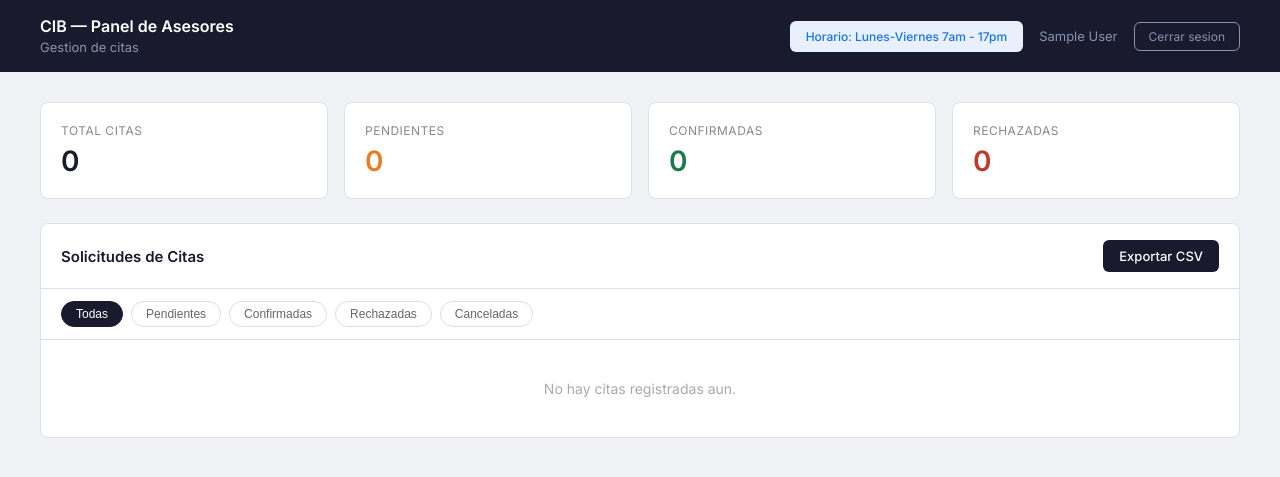
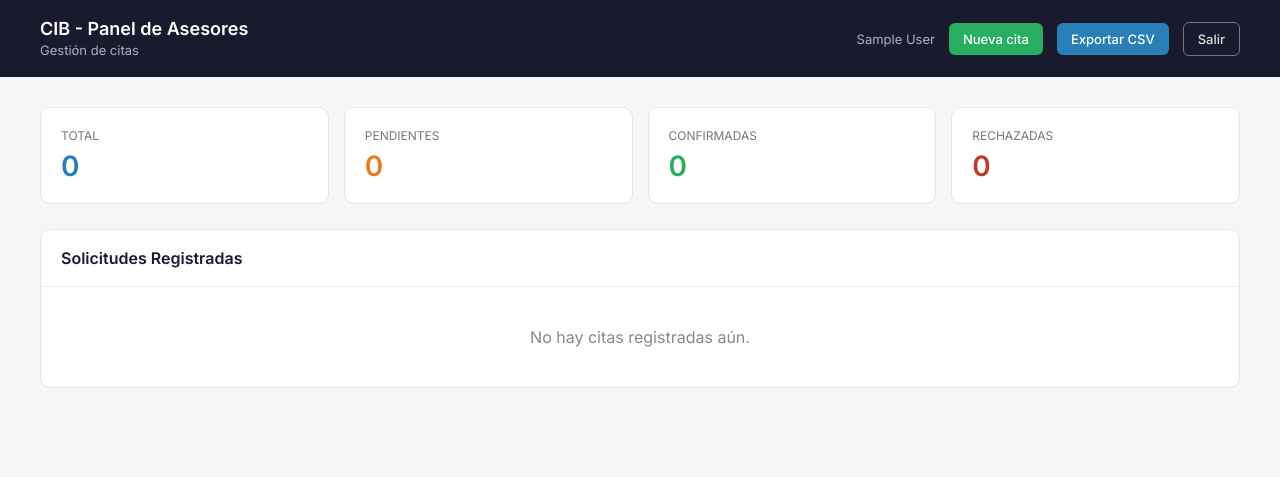
Before and after one commit to SistemasCIB/python, a Flask app: page /asesor in a window 1280 px wide. Shown: the top 477 px of the page. Run offline with Flask 3, Linux system fonts and the light colour scheme; the visitor is signed in with stand-in values (Sample User, id 1).

Commit message:
panel asesor mejoras

```diff
--- a/templates/asesor.html
+++ b/templates/asesor.html
@@ -3,289 +3,405 @@
 <head>
 <meta charset="UTF-8">
 <meta name="viewport" content="width=device-width, initial-scale=1.0">
+
 <title>CIB - Panel Asesor</title>
+
 <link href="https://fonts.googleapis.com/css2?family=Inter:wght@300;400;500;600&display=swap" rel="stylesheet">
+
 <style>
-        * { margin: 0; padding: 0; box-sizing: border-box; }
-        body { font-family: 'Inter', sans-serif; background: #f0f2f5; color: #1a1a2e; }
+*{
+    margin:0;
+    padding:0;
+    box-sizing:border-box;
+}
 
-        header {
-            background: #1a1a2e;
-            color: white;
-            padding: 16px 40px;
-            display: flex;
-            justify-content: space-between;
-            align-items: center;
+body{
+    font-family:'Inter',sans-serif;
+    background:#f4f6f8;
+    color:#1a1a2e;
 }
-        header h1 { font-size: 16px; font-weight: 600; }
-        header span { font-size: 13px; color: #8892b0; }
-        .header-right { display: flex; align-items: center; gap: 16px; }
-        .btn-logout {
-            background: transparent;
-            border: 1px solid #8892b0;
-            color: #8892b0;
-            padding: 6px 14px;
-            border-radius: 6px;
-            font-size: 12px;
-            cursor: pointer;
-            text-decoration: none;
-            transition: all 0.2s;
+
+/* HEADER */
+
+header{
+    background:#1a1a2e;
+    color:white;
+    padding:18px 40px;
+    display:flex;
+    justify-content:space-between;
+    align-items:center;
 }
-        .btn-logout:hover { border-color: white; color: white; }
 
-        .content { padding: 30px 40px; }
+header h1{
+    font-size:18px;
+    font-weight:600;
+}
 
-        .stats {
-            display: grid;
-            grid-template-columns: repeat(4, 1fr);
-            gap: 16px;
-            margin-bottom: 24px;
+header span{
+    font-size:13px;
+    color:#aab0c5;
 }
-        .stat-card {
-            background: white;
-            border-radius: 8px;
-            padding: 20px;
-            border: 1px solid #e0e0e0;
+
+.header-right{
+    display:flex;
+    align-items:center;
+    gap:14px;
 }
-        .stat-card .label { font-size: 12px; color: #888; text-transform: uppercase; letter-spacing: 0.5px; }
-        .stat-card .value { font-size: 28px; font-weight: 600; margin-top: 6px; }
-        .stat-card.pendiente .value { color: #e67e22; }
-        .stat-card.confirmada .value { color: #1a7a4a; }
-        .stat-card.rechazada .value { color: #c0392b; }
-        .stat-card.total .value { color: #1a1a2e; }
 
-        .table-wrapper {
-            background: white;
-            border-radius: 8px;
-            border: 1px solid #e0e0e0;
-            overflow: hidden;
+.btn-header{
+    text-decoration:none;
+    padding:8px 14px;
+    border-radius:6px;
+    font-size:13px;
+    font-weight:500;
 }
-        .table-header {
-            padding: 16px 20px;
-            border-bottom: 1px solid #e0e0e0;
-            display: flex;
-            justify-content: space-between;
-            align-items: center;
+
+.btn-nueva{
+    background:#27ae60;
+    color:white;
 }
-        .table-header h2 { font-size: 15px; font-weight: 600; }
 
-        .btn-exportar {
-            background: #1a1a2e;
-            color: white;
-            padding: 8px 16px;
-            border-radius: 6px;
-            font-size: 13px;
-            text-decoration: none;
-            font-weight: 500;
-            transition: background 0.2s;
+.btn-exportar{
+    background:#2980b9;
+    color:white;
 }
-        .btn-exportar:hover { background: #2d2d4e; }
 
-        .filtros {
-            padding: 12px 20px;
-            border-bottom: 1px solid #e0e0e0;
-            display: flex;
-            gap: 8px;
+.btn-logout{
+    border:1px solid #777;
+    color:#ddd;
 }
-        .filtro {
-            padding: 5px 14px;
-            border-radius: 20px;
-            font-size: 12px;
-            font-weight: 500;
-            cursor: pointer;
-            border: 1px solid #ddd;
-            background: white;
-            color: #666;
-            transition: all 0.2s;
+
+/* CONTENT */
+
+.content{
+    padding:30px 40px;
 }
-        .filtro.active, .filtro:hover { background: #1a1a2e; color: white; border-color: #1a1a2e; }
 
-        table { width: 100%; border-collapse: collapse; }
-        th {
-            background: #fafafa;
-            padding: 11px 16px;
-            text-align: left;
-            font-size: 12px;
-            font-weight: 600;
-            color: #888;
-            text-transform: uppercase;
-            letter-spacing: 0.4px;
-            border-bottom: 1px solid #e0e0e0;
+/* STATS */
+
+.stats{
+    display:grid;
+    grid-template-columns:repeat(4,1fr);
+    gap:15px;
+    margin-bottom:25px;
 }
-        td {
-            padding: 12px 16px;
-            font-size: 13px;
-            border-bottom: 1px solid #f0f0f0;
-            color: #333;
+
+.card{
+    background:white;
+    border-radius:10px;
+    padding:20px;
+    border:1px solid #e5e5e5;
 }
-        tr:last-child td { border-bottom: none; }
-        tr:hover td { background: #fafafa; }
 
-        .pill {
-            display: inline-block;
-            padding: 3px 10px;
-            border-radius: 20px;
-            font-size: 11px;
-            font-weight: 500;
+.card .label{
+    font-size:12px;
+    color:#777;
+    text-transform:uppercase;
 }
-        .pill.pendiente  { background: #fef3e2; color: #e67e22; }
-        .pill.confirmada { background: #e6f7ef; color: #1a7a4a; }
-        .pill.rechazada  { background: #fdecea; color: #c0392b; }
-        .pill.cancelada  { background: #f0f0f0; color: #888; }
-        .pill.presencial { background: #e8f0fe; color: #1a73e8; }
-        .pill.domicilio  { background: #f3e8fd; color: #7b1fa2; }
 
-        .acciones { display: flex; gap: 6px; }
-        .btn-confirmar {
-            background: #e6f7ef;
-            color: #1a7a4a;
-            border: none;
-            padding: 5px 12px;
-            border-radius: 6px;
-            font-size: 12px;
-            font-weight: 500;
-            cursor: pointer;
-            text-decoration: none;
-            transition: background 0.2s;
+.card .value{
+    margin-top:6px;
+    font-size:28px;
+    font-weight:700;
 }
-        .btn-confirmar:hover { background: #1a7a4a; color: white; }
-        .btn-rechazar {
-            background: #fdecea;
-            color: #c0392b;
-            border: none;
-            padding: 5px 12px;
-            border-radius: 6px;
-            font-size: 12px;
-            font-weight: 500;
-            cursor: pointer;
-            text-decoration: none;
-            transition: background 0.2s;
+
+.orange{ color:#e67e22; }
+.green{ color:#27ae60; }
+.red{ color:#c0392b; }
+.blue{ color:#2980b9; }
+
+/* TABLE */
+
+.table-box{
+    background:white;
+    border-radius:10px;
+    overflow:hidden;
+    border:1px solid #e5e5e5;
 }
-        .btn-rechazar:hover { background: #c0392b; color: white; }
 
-        .horario {
-            background: #e8f0fe;
-            color: #1a73e8;
-            padding: 8px 16px;
-            border-radius: 6px;
-            font-size: 12px;
-            font-weight: 500;
+.table-header{
+    padding:18px 20px;
+    border-bottom:1px solid #eee;
+    font-weight:600;
 }
-        .empty { text-align: center; padding: 40px; color: #aaa; font-size: 14px; }
+
+table{
+    width:100%;
+    border-collapse:collapse;
+}
+
+th{
+    background:#fafafa;
+    padding:12px;
+    font-size:12px;
+    text-transform:uppercase;
+    color:#777;
+    text-align:left;
+}
+
+td{
+    padding:12px;
+    font-size:13px;
+    border-bottom:1px solid #f0f0f0;
+}
+
+tr:hover td{
+    background:#fafafa;
+}
+
+/* PILLS */
+
+.pill{
+    padding:4px 10px;
+    border-radius:20px;
+    font-size:11px;
+    font-weight:600;
+    display:inline-block;
+}
+
+.pendiente{
+    background:#fff3e0;
+    color:#e67e22;
+}
+
+.confirmada{
+    background:#e8f8ef;
+    color:#27ae60;
+}
+
+.rechazada{
+    background:#fdecea;
+    color:#c0392b;
+}
+
+.cancelada{
+    background:#f0f0f0;
+    color:#888;
+}
+
+.presencial{
+    background:#e8f0fe;
+    color:#1a73e8;
+}
+
+.domicilio{
+    background:#f4e8fd;
+    color:#7b1fa2;
+}
+
+/* ACTIONS */
+
+.actions{
+    display:flex;
+    gap:6px;
+    flex-wrap:wrap;
+}
+
+.btn{
+    padding:6px 10px;
+    border-radius:6px;
+    text-decoration:none;
+    font-size:12px;
+    font-weight:600;
+}
+
+.btn-confirm{
+    background:#e8f8ef;
+    color:#27ae60;
+}
+
+.btn-edit{
+    background:#e8f0fe;
+    color:#1a73e8;
+}
+
+.btn-reject{
+    background:#fdecea;
+    color:#c0392b;
+}
+
+.empty{
+    text-align:center;
+    padding:40px;
+    color:#888;
+}
 </style>
 </head>
+
 <body>
 
 <header>
+
     <div>
-        <h1>CIB — Panel de Asesores</h1>
-        <span>Gestion de citas</span>
+        <h1>CIB - Panel de Asesores</h1>
+        <span>Gestión de citas</span>
     </div>
+
     <div class="header-right">
-        <span class="horario">Horario: Lunes-Viernes {{ horario_inicio }}am - {{ horario_fin }}pm</span>
-        <span style="color:#8892b0; font-size:13px;">{{ asesor_nombre }}</span>
-        <a href="/asesor/logout" class="btn-logout">Cerrar sesion</a>
+
+        <span>{{ asesor_nombre }}</span>
+
+        <a href="/asesor/nueva" class="btn-header btn-nueva">
+            Nueva cita
+        </a>
+
+        <a href="/asesor/exportar" class="btn-header btn-exportar">
+            Exportar CSV
+        </a>
+
+        <a href="/asesor/logout" class="btn-header btn-logout">
+            Salir
+        </a>
+
     </div>
+
 </header>
+
 
 <div class="content">
 
+    <!-- STATS -->
+
     <div class="stats">
-        <div class="stat-card total">
-            <div class="label">Total citas</div>
-            <div class="value">{{ citas|length }}</div>
+
+        <div class="card">
+            <div class="label">Total</div>
+            <div class="value blue">{{ citas|length }}</div>
         </div>
-        <div class="stat-card pendiente">
+
+        <div class="card">
             <div class="label">Pendientes</div>
-            <div class="value">{{ citas|selectattr('estado','equalto','pendiente')|list|length }}</div>
-        </div>
-        <div class="stat-card confirmada">
-            <div class="label">Confirmadas</div>
-            <div class="value">{{ citas|selectattr('estado','equalto','confirmada')|list|length }}</div>
-        </div>
-        <div class="stat-card rechazada">
-            <div class="label">Rechazadas</div>
-            <div class="value">{{ citas|selectattr('estado','equalto','rechazada')|list|length }}</div>
+            <div class="value orange">
+                {{ citas|selectattr('estado','equalto','pendiente')|list|length }}
             </div>
         </div>
 
-    <div class="table-wrapper">
-        <div class="table-header">
-            <h2>Solicitudes de Citas</h2>
-            <a href="/asesor/exportar" class="btn-exportar">Exportar CSV</a>
+        <div class="card">
+            <div class="label">Confirmadas</div>
+            <div class="value green">
+                {{ citas|selectattr('estado','equalto','confirmada')|list|length }}
+            </div>
         </div>
 
-        <div class="filtros">
-            <button class="filtro active" onclick="filtrar('todas', this)">Todas</button>
-            <button class="filtro" onclick="filtrar('pendiente', this)">Pendientes</button>
-            <button class="filtro" onclick="filtrar('confirmada', this)">Confirmadas</button>
-            <button class="filtro" onclick="filtrar('rechazada', this)">Rechazadas</button>
-            <button class="filtro" onclick="filtrar('cancelada', this)">Canceladas</button>
+        <div class="card">
+            <div class="label">Rechazadas</div>
+            <div class="value red">
+                {{ citas|selectattr('estado','equalto','rechazada')|list|length }}
+            </div>
+        </div>
+
+    </div>
+
+
+    <!-- TABLE -->
+
+    <div class="table-box">
+
+        <div class="table-header">
+            Solicitudes Registradas
         </div>
 
         {% if citas %}
+
         <table>
+
             <thead>
                 <tr>
-                    <th>#</th>
+                    <th>ID</th>
                     <th>Nombre</th>
                     <th>Documento</th>
                     <th>Telefono</th>
                     <th>Tipo</th>
                     <th>Motivo</th>
-                    <th>Fecha solicitada</th>
+                    <th>Fecha</th>
                     <th>Estado</th>
                     <th>Registrada</th>
                     <th>Acciones</th>
                 </tr>
             </thead>
-            <tbody id="tablaCitas">
+
+            <tbody>
+
             {% for c in citas %}
-                <tr data-estado="{{ c.estado }}">
-                    <td style="color:#888;">{{ c.id }}</td>
-                    <td><strong>{{ c.nombre }}</strong></td>
+
+                <tr>
+
+                    <td>{{ c.id }}</td>
+
+                    <td>
+                        <strong>{{ c.nombre }}</strong>
+                    </td>
+
                     <td>{{ c.documento }}</td>
+
                     <td>{{ c.telefono }}</td>
-                    <td><span class="pill {{ c.tipo_cita }}">{{ c.tipo_cita.capitalize() if c.tipo_cita else '-' }}</span></td>
-                    <td style="max-width:200px;">{{ c.motivo }}</td>
+
+                    <td>
+                        <span class="pill {{ c.tipo_cita }}">
+                            {{ c.tipo_cita.capitalize() }}
+                        </span>
+                    </td>
+
+                    <td>{{ c.motivo }}</td>
+
                     <td>{{ c.fecha_cita }}</td>
-                    <td><span class="pill {{ c.estado }}">{{ c.estado.capitalize() }}</span></td>
-                    <td style="color:#888; white-space:nowrap;">{{ c.creada_en.strftime('%d/%m/%Y %H:%M') }}</td>
+
                     <td>
-                        <div class="acciones">
+                        <span class="pill {{ c.estado }}">
+                            {{ c.estado.capitalize() }}
+                        </span>
+                    </td>
+
+                    <td>
+                        {{ c.creada_en.strftime('%d/%m/%Y %H:%M') }}
+                    </td>
+
+                    <td>
+
+                        <div class="actions">
+
                             {% if c.estado == 'pendiente' %}
-                            <a href="/asesor/confirmar/{{ c.id }}" class="btn-confirmar"
-                               onclick="return confirm('Confirmar cita de {{ c.nombre }}?')">Confirmar</a>
-                            <a href="/asesor/rechazar/{{ c.id }}" class="btn-rechazar"
-                               onclick="return confirm('Rechazar cita de {{ c.nombre }}?')">Rechazar</a>
-                            {% else %}
-                            <span style="color:#bbb; font-size:12px;">Sin acciones</span>
+
+                            <a href="/asesor/confirmar/{{ c.id }}"
+                               class="btn btn-confirm">
+                               Confirmar
+                            </a>
+
+                            <a href="/asesor/rechazar/{{ c.id }}"
+                               class="btn btn-reject">
+                               Rechazar
+                            </a>
+
                             {% endif %}
-                        </div>
-                    </td>
-                </tr>
-                {% endfor %}
-            </tbody>
-        </table>
-        {% else %}
-        <div class="empty">No hay citas registradas aun.</div>
-        {% endif %}
-    </div>
+
+                            <a href="/asesor/editar/{{ c.id }}"
+                               class="btn btn-edit">
+                               Editar
+                            </a>
+
                         </div>
 
-<script>
-    function filtrar(estado, btn) {
-        document.querySelectorAll('.filtro').forEach(f => f.classList.remove('active'));
-        btn.classList.add('active');
-        document.querySelectorAll('#tablaCitas tr').forEach(row => {
-            if (estado === 'todas' || row.dataset.estado === estado) {
-                row.style.display = '';
-            } else {
-                row.style.display = 'none';
-            }
-        });
-    }
-</script>
+                    </td>
+
+                </tr>
+
+            {% endfor %}
+
+            </tbody>
+
+        </table>
+
+        {% else %}
+
+        <div class="empty">
+            No hay citas registradas aún.
+        </div>
+
+        {% endif %}
+
+    </div>
+
+</div>
 
 </body>
 </html>
```
Also changed, not shown: asesor.py (+45 -0 lines), templates/form_cita.html (added, +36 -0 lines). Lines whose indentation alone changed are shown as unchanged.
